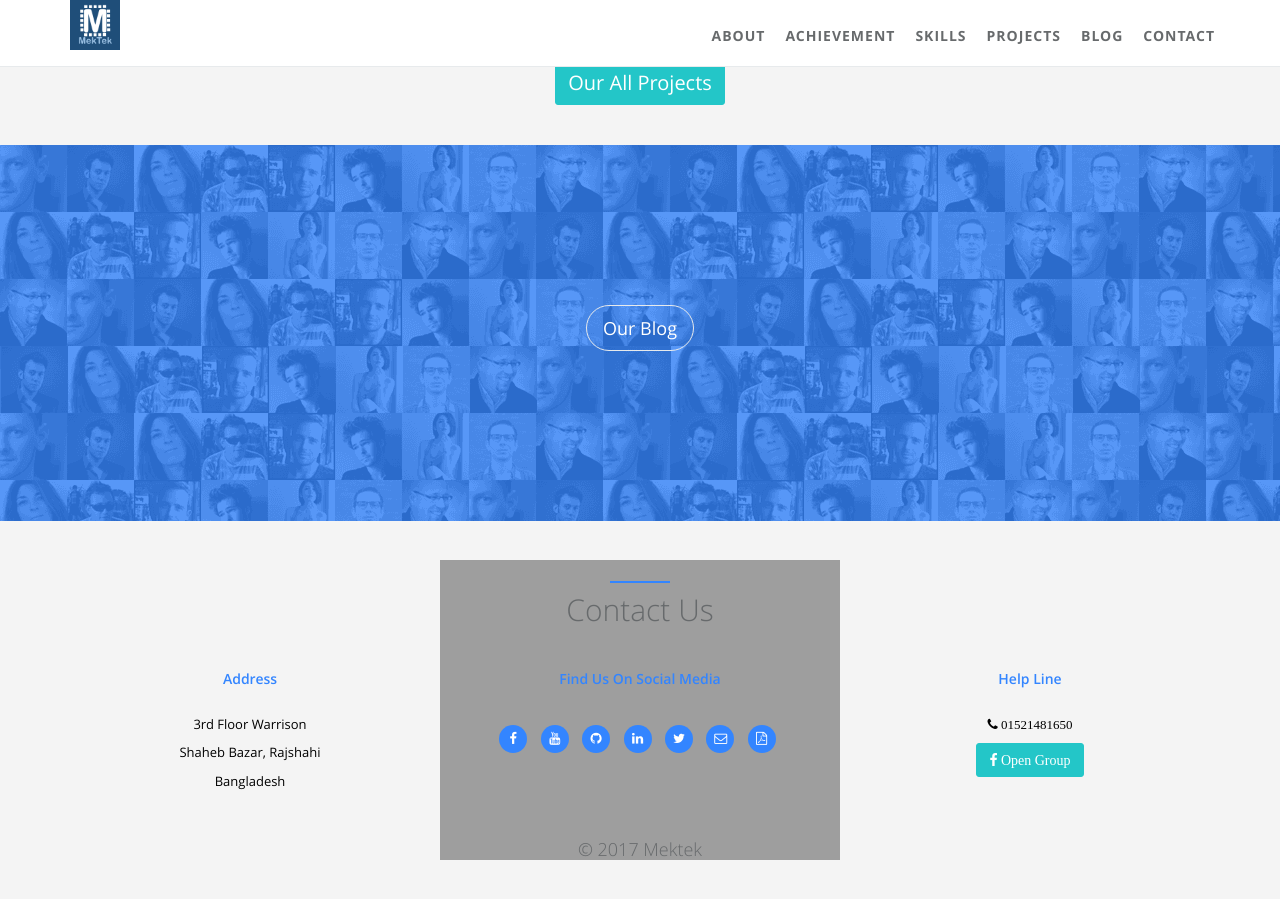
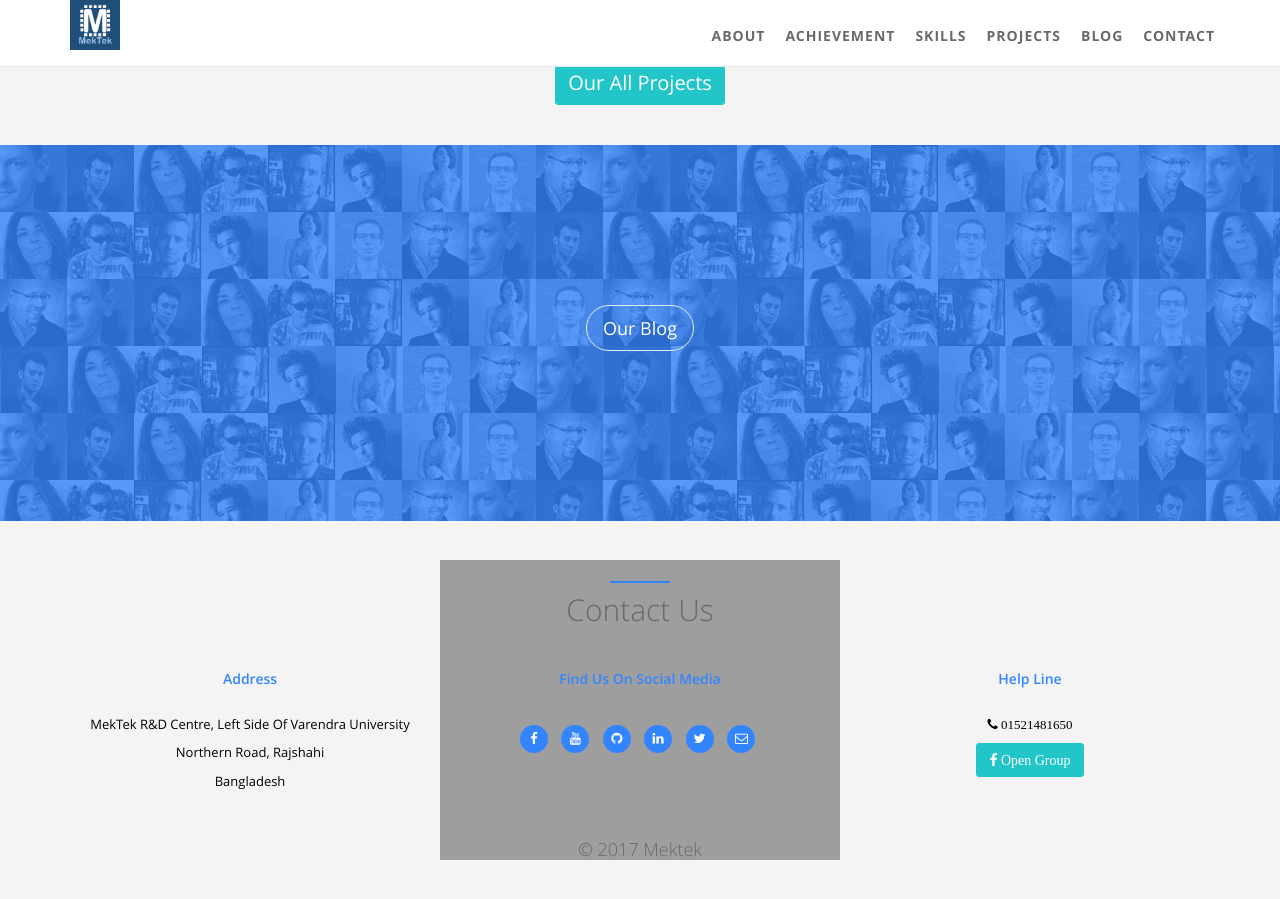
Before and after one commit to takiuddinahmed/mektekbd.github.io, a Jekyll site: the page built from index.html, in a window 1280 px wide and 900 px high, scrolled down 3632 px. Built offline with Jekyll 4.4.1, drawn with Linux system fonts in a browser that asks for light colours; nearby versions of some CDN libraries; library files that are not in the unit come from our copies.

Commit message:
Update links.html

```diff
--- a/_includes/sections/links.html
+++ b/_includes/sections/links.html
@@ -23,8 +23,8 @@
        <div class="team-member wow zoomIn">
 
                 <h4><span class="navy">Address</span>  </h4><br>
-                <p style="color:black;">3rd Floor Warrison</p>
-                <p style="color:black;">Shaheb Bazar, Rajshahi</p>
+                <p style="color:black;">MekTek R&D Centre, Left Side Of Varendra University</p>
+                <p style="color:black;">Northern Road, Rajshahi</p>
                 <p style="color:black;">Bangladesh</p>
 
 
@@ -44,9 +44,9 @@
 
                    <li><a href="http://youtube.com/mektekbd" target="blank"><i class="fa fa-youtube"></i></a></li>
 
-                    <li><a href="https://github.com/{{ site.author.github_username }}" target="blank"><i class="fa fa-github"></i></a></li>
+                    <li><a href="https://github.com/MekTekBD" target="blank"><i class="fa fa-github"></i></a></li>
 
-                    <li><a href="https://www.linkedin.com/in/{{ site.author.linkedin_id }}" target="blank"><i class="fa fa-linkedin"></i></a></li>
+                    <li><a href="https://www.linkedin.com/in/mektekbd" target="blank"><i class="fa fa-linkedin"></i></a></li>
 
 
                     <li><a href="https://twitter.com/{{ site.author.twitter_username }}" target="blank"><i class="fa fa-twitter"></i></a></li>
@@ -56,7 +56,7 @@
 
 
 
-                    <li><a href="{{ site.author.cv }}" target="blank"><i class="fa fa-file-pdf-o"></i></a></li>
+
 
                 </ul></div>
 
```
